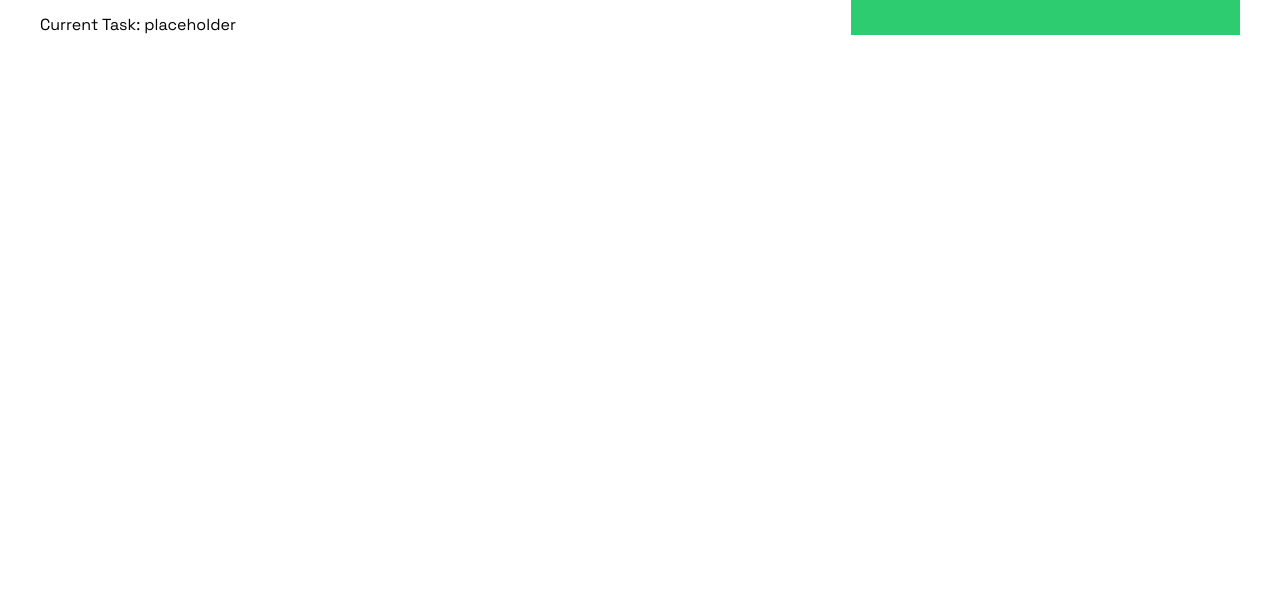
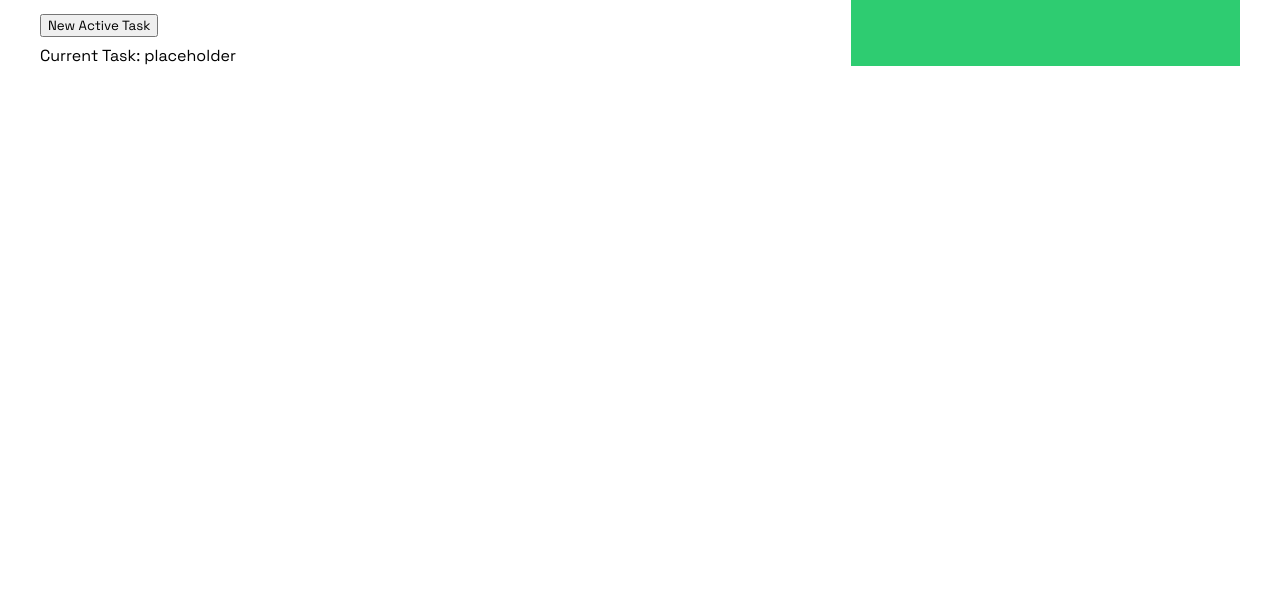
Before and after one commit to 108charlotte/magic-mirror, a website built with webpack: page src/index.html in a window 1280 px wide. Shown: the part 194-800 px from the top of the page. Built offline with nearby package versions, Linux system fonts and the light colour scheme.

Commit message:
added button for new active task and current active task tracker

```diff
--- a/src/index.html
+++ b/src/index.html
@@ -12,7 +12,10 @@
             <h2 id="date"></h2>
             <h2 id="time"></h2>
         </header>
-        <div id="goal"></div>
+        <div id="current-task">
+            <button id="new-task"></button>
+            <div id="goal"></div>
+        </div>
         <div class="clock"></div>
     </div>
     <div class="column-2">
--- a/src/index.js
+++ b/src/index.js
@@ -6,6 +6,16 @@ displayGoal()
 showDate()
 showTime()
 setInterval(showTime, 1000)
+
+var addTaskButton = document.getElementById('new-task')
+addTaskButton.style.display = "block"
+addTaskButton.textContent = "New Active Task"
+
+addTaskButton.addEventListener('click', function() {
+    var goalElement = document.getElementById('goal')
+    var goal = prompt("Enter your goal:")
+    goalElement.textContent = "Current Task: " +(goal ? goal : "No task set")
+})
 
 function displayGoal() {
     var goal = "placeholder"
--- a/src/style.scss
+++ b/src/style.scss
@@ -12,6 +12,11 @@ body {
     font-weight: 200;
 }
 
+#current-task button {
+    margin-bottom: 0.5rem;
+    font-family: 'Space Grotesk', sans-serif;
+}
+
 .column-1 {
 
 }
```
Also changed, not shown: src/style.css, 1 other file.
